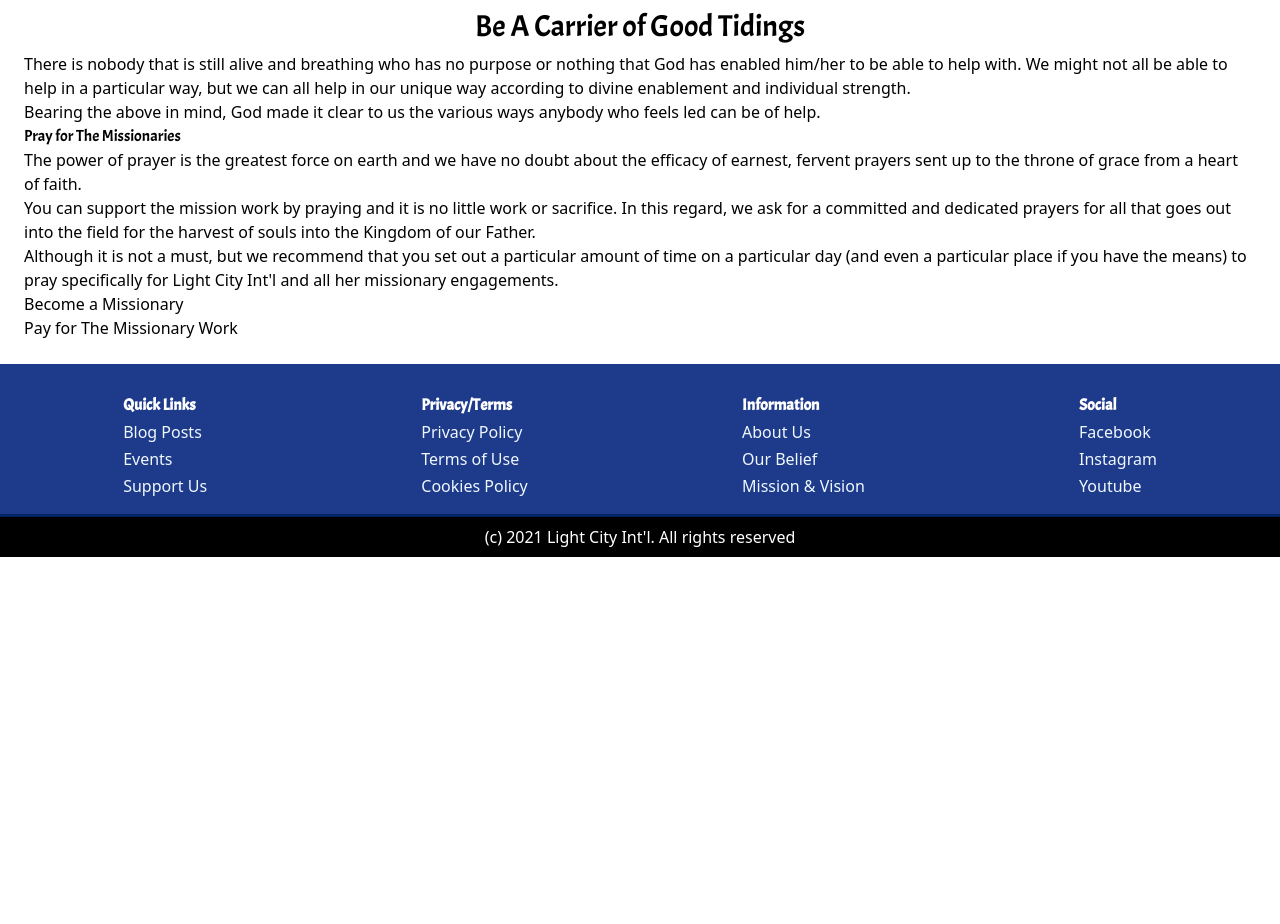
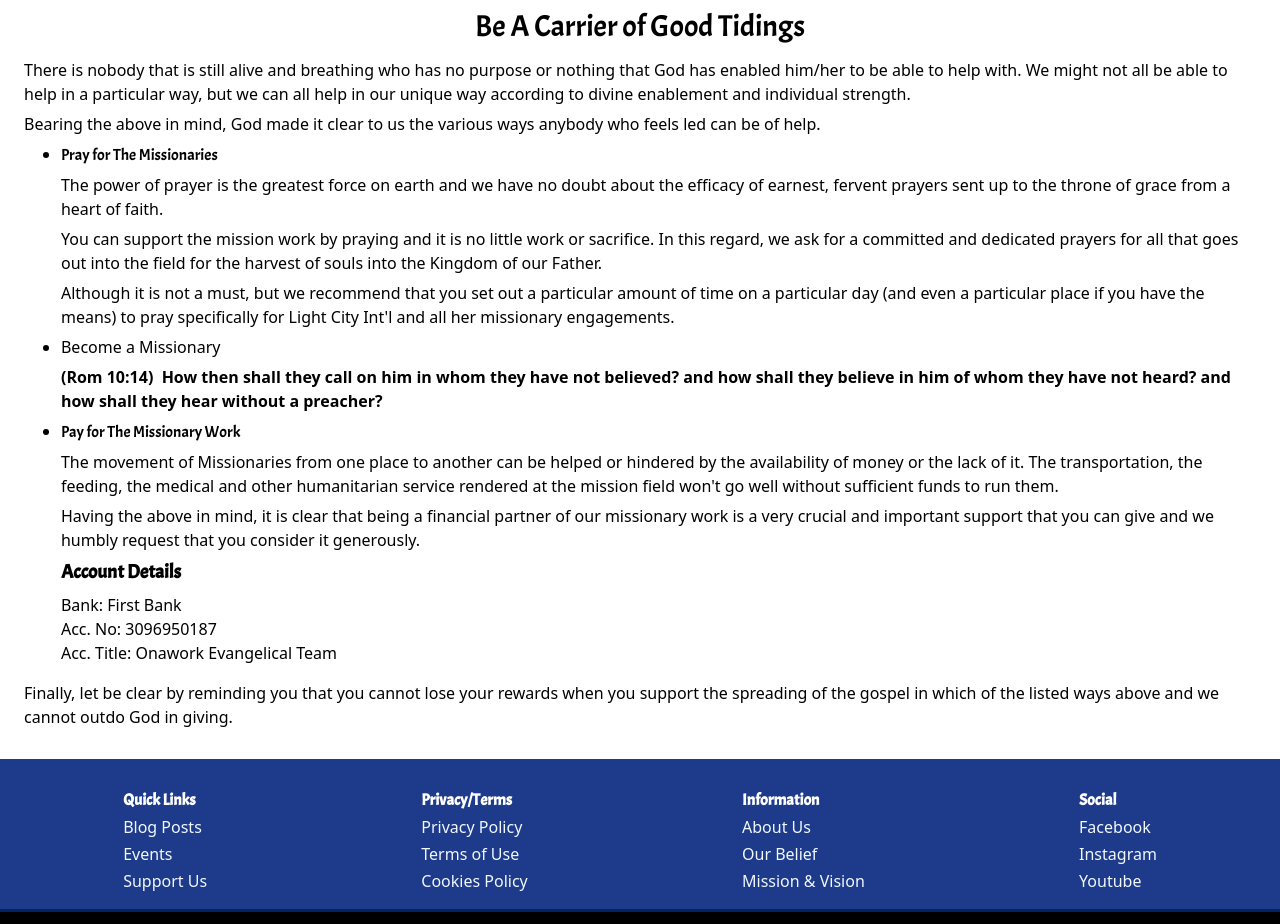
Before and after one commit to ZOBAM/lcmissions, a React (Create React App) app: page /support in a window 1280 px wide. Shown: the part 320-1244 px from the top of the page. Before the commit the page ends 877 px from the top, so only its background shows below. Built offline with nearby package versions, Linux system fonts and the light colour scheme.

Commit message:
Working on the support page

```diff
--- a/src/App.scss
+++ b/src/App.scss
@@ -32,7 +32,7 @@ footer {
     background-color: black;
   }
 }
-#about, #our-belief, #contact{
+#about, #our-belief, #contact, #support{
   h3{
     font-weight: bolder; font-size: larger;
   }
--- a/src/views/Support.js
+++ b/src/views/Support.js
@@ -1,6 +1,6 @@
 export default function Support() {
   return (
-    <div className="p-6">
+    <div className="p-6" id="support">
       <h1 className="text-3xl font-medium bg-white px-4 pb-2 text-center">
         Be A Carrier of Good Tidings
       </h1>
@@ -14,7 +14,7 @@ export default function Support() {
         Bearing the above in mind, God made it clear to us the various ways
         anybody who feels led can be of help.
       </p>
-      <ul>
+      <ul className="list-disc">
         <li>
           <h2>Pray for The Missionaries</h2>
           <p>
@@ -36,8 +36,38 @@ export default function Support() {
           </p>
         </li>
         <li>Become a Missionary</li>
-        <li>Pay for The Missionary Work</li>
+        <p className="font-semibold">
+          (Rom 10:14)  How then shall they call on him in whom they have not
+          believed? and how shall they believe in him of whom they have not
+          heard? and how shall they hear without a preacher?
+        </p>
+        <li>
+          {" "}
+          <h2>Pay for The Missionary Work</h2>
+          <p>
+            The movement of Missionaries from one place to another can be helped
+            or hindered by the availability of money or the lack of it. The
+            transportation, the feeding, the medical and other humanitarian
+            service rendered at the mission field won't go well without
+            sufficient funds to run them.
+          </p>
+          <p>
+            Having the above in mind, it is clear that being a financial partner
+            of our missionary work is a very crucial and important support that
+            you can give and we humbly request that you consider it generously.
+          </p>
+          <h3>Account Details</h3>
+          <p>
+            Bank: First Bank <br /> Acc. No: 3096950187 <br /> Acc. Title:
+            Onawork Evangelical Team
+          </p>
+        </li>
       </ul>
+      <p>
+        Finally, let be clear by reminding you that you cannot lose your rewards
+        when you support the spreading of the gospel in which of the listed ways
+        above and we cannot outdo God in giving.
+      </p>
     </div>
   );
 }
```
